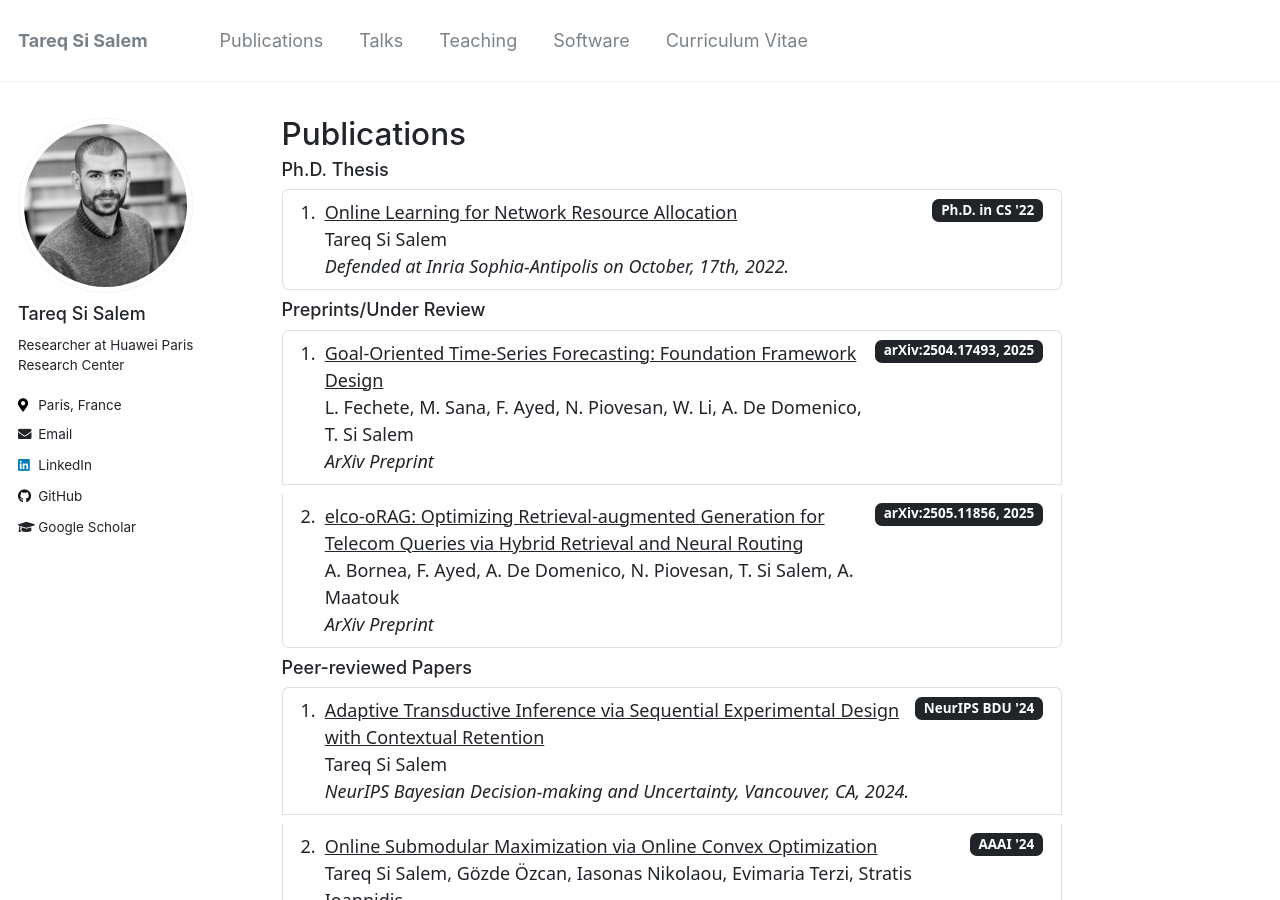
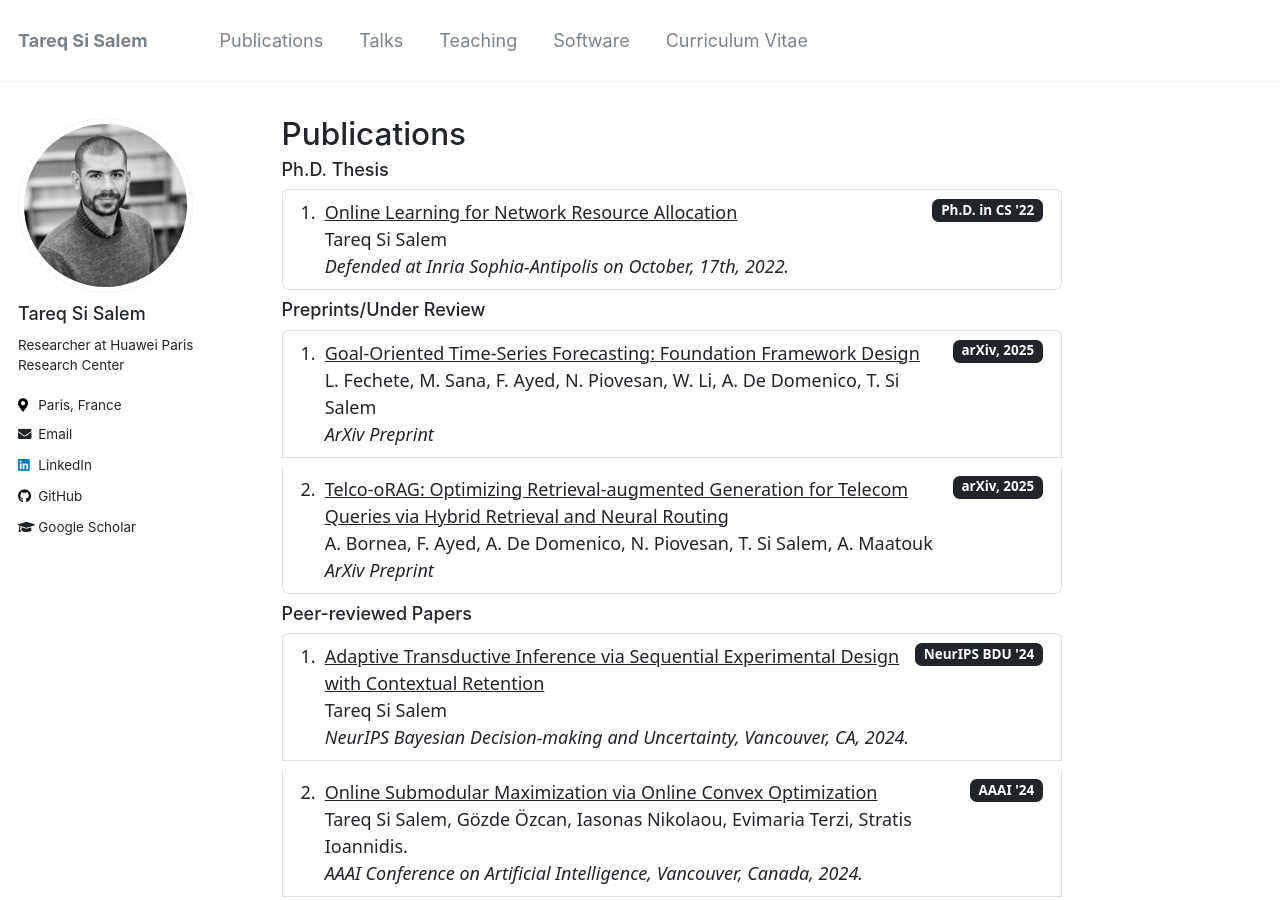
Before and after one commit to tareq-si-salem/tareq-si-salem.github.io, a Jekyll site: the page built from _pages/publications.md, in a window 1280 px wide and 900 px high. Built offline with Jekyll 4.4.1, drawn with Linux system fonts in a browser that asks for light colours.

Commit message:
Update publications.md

```diff
--- a/_pages/publications.md
+++ b/_pages/publications.md
@@ -28,19 +28,19 @@
 <ol class="list-group list-group-numbered">
 <li class="list-group-item d-flex justify-content-between align-items-start">
          <div class="ms-2 me-auto">
-     <a class="link-dark" href="https://openreview.net/pdf?id=PGvVf2h2Yb">Goal-Oriented Time-Series Forecasting: Foundation Framework Design</a> <br>
+     <a class="link-dark" href="https://arxiv.org/pdf/2504.17493">Goal-Oriented Time-Series Forecasting: Foundation Framework Design</a> <br>
 L. Fechete, M. Sana, F. Ayed, N. Piovesan, W. Li, A. De Domenico, T. Si Salem <br><i>
             ArXiv Preprint</i>
          </div>
-    <span class="badge bg-dark">arXiv:2504.17493, 2025</span>
+    <span class="badge bg-dark">arXiv, 2025</span>
   </li>
   <li class="list-group-item d-flex justify-content-between align-items-start">
          <div class="ms-2 me-auto">
-     <a class="link-dark" href="https://openreview.net/pdf?id=PGvVf2h2Yb">elco-oRAG: Optimizing Retrieval-augmented Generation for Telecom Queries via Hybrid Retrieval and Neural Routing</a> <br>
+     <a class="link-dark" href="https://arxiv.org/pdf/2505.11856">Telco-oRAG: Optimizing Retrieval-augmented Generation for Telecom Queries via Hybrid Retrieval and Neural Routing</a> <br>
 A. Bornea, F. Ayed, A. De Domenico, N. Piovesan, T. Si Salem, A. Maatouk<br><i>
             ArXiv Preprint</i>
          </div>
-    <span class="badge bg-dark">arXiv:2505.11856, 2025</span>
+    <span class="badge bg-dark">arXiv, 2025</span>
   </li>
 
 </ol>
```
